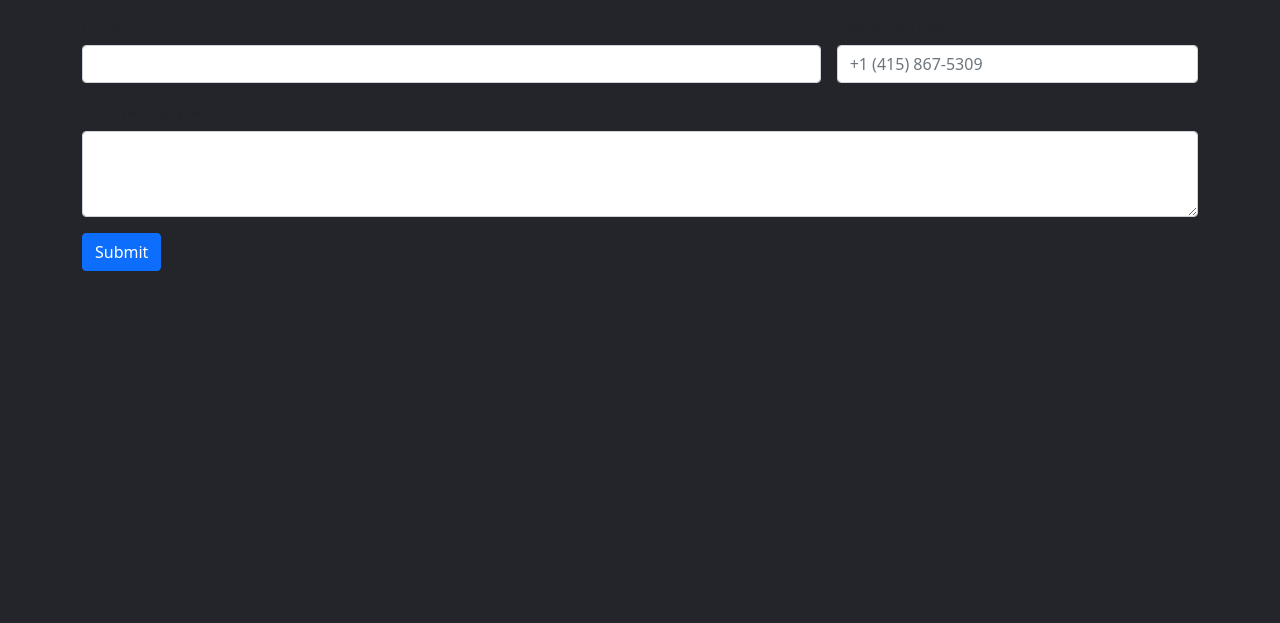
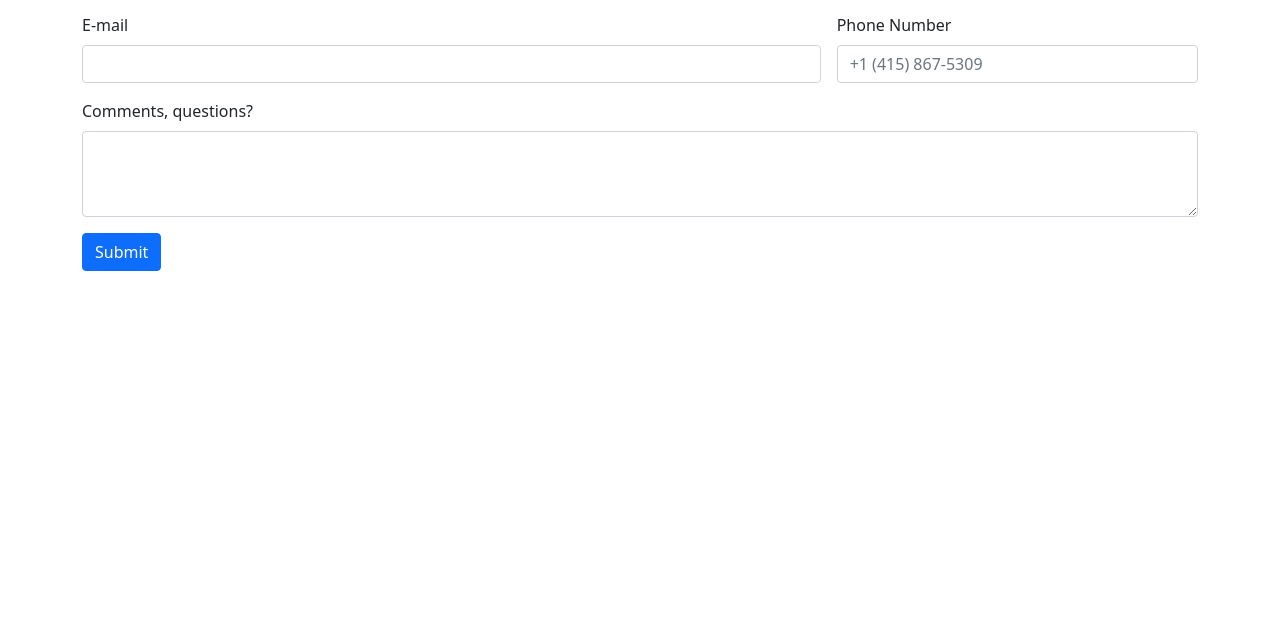
Before and after one commit to Banu-Seelam/formsubmitdemo, a plain HTML site: page index.html in a window 1280 px wide. Shown: the part 177-800 px from the top of the page. Drawn offline with nearby package versions, Linux system fonts and the light colour scheme.

Commit message:
Update index.html

```diff
--- a/index.html
+++ b/index.html
@@ -1,11 +1,7 @@
 
 <!doctype html>
 <html lang="en">
-<style>
-body{
-  background-color: #24252a !important;
-}
-</style>
+
   <head>
     <!-- Required meta tags -->
     <meta charset="utf-8">
```
